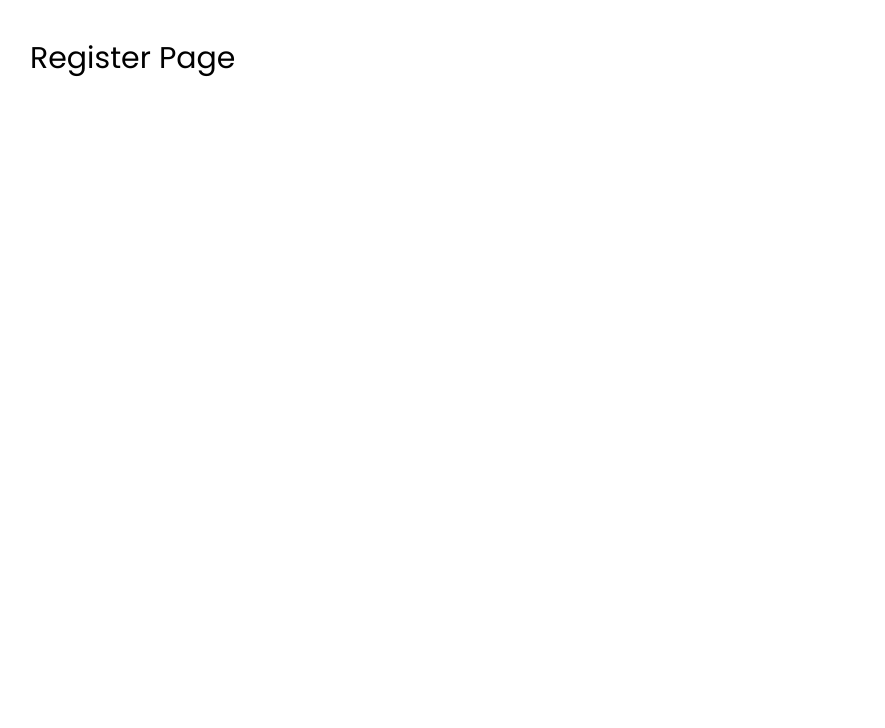
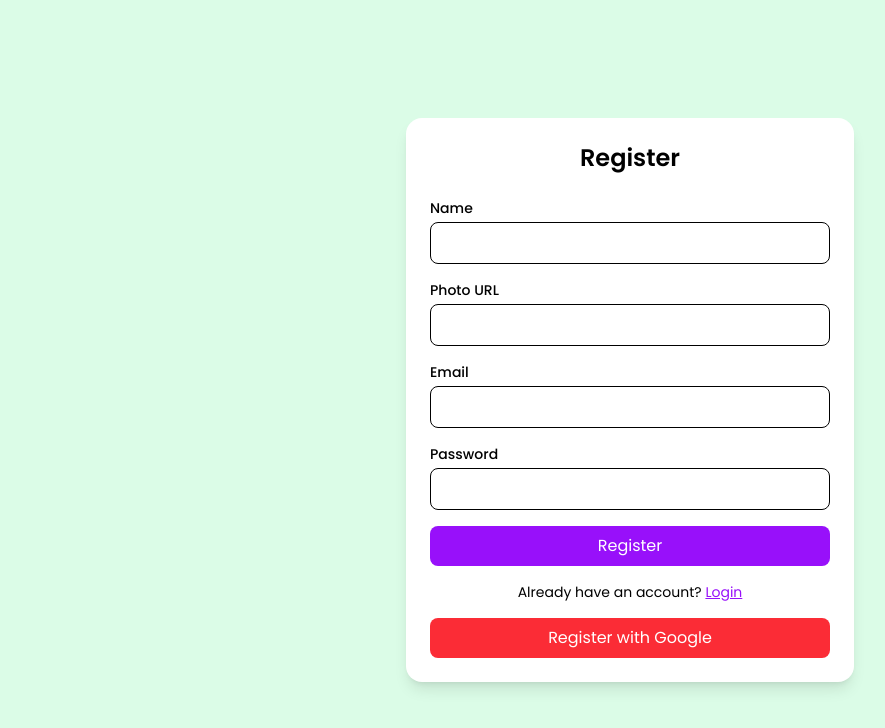
Before and after one commit to zarin-anjum/assignment-11-client, a React (Vite) app: page /register in a window 1280 px wide. Shown: the top 728 px of the page, without its empty margins (10-895 px from the left). Built offline with nearby package versions, Linux system fonts and the light colour scheme; no server answers.

Commit message:
added registration page

```diff
--- a/src/pages/Auth/Login.jsx
+++ b/src/pages/Auth/Login.jsx
@@ -1,7 +1,100 @@
-import React from "react";
+import { useForm } from "react-hook-form";
+import { useNavigate, useLocation } from "react-router-dom";
+import toast from "react-hot-toast";
+import { useAuth } from "../../context/AuthContext";
+import { FcGoogle } from "react-icons/fc";
 
 const Login = () => {
-  return <h1 className="text-3xl p-10">Login Page</h1>;
+  const { loginUser, googleLogin } = useAuth();
+  const navigate = useNavigate();
+  const location = useLocation();
+
+  const from = location.state || "/";
+
+  const {
+    register,
+    handleSubmit,
+    formState: { errors },
+  } = useForm();
+
+  const onSubmit = async (data) => {
+    try {
+      await loginUser(data.email, data.password);
+      toast.success("Login successful 🎉");
+      navigate(from, { replace: true });
+    } catch (error) {
+      toast.error(error.message);
+    }
+  };
+
+  const handleGoogleLogin = async () => {
+    try {
+      await googleLogin();
+      toast.success("Logged in with Google");
+      navigate(from, { replace: true });
+    } catch (error) {
+      toast.error(error.message);
+    }
+  };
+
+  return (
+    <div className="min-h-screen flex justify-center items-center bg-base-200">
+      <div className="card w-full max-w-md shadow-xl bg-base-100">
+        <div className="card-body">
+          <h2 className="text-2xl font-bold text-center">Login</h2>
+
+          <form onSubmit={handleSubmit(onSubmit)} className="space-y-4">
+            {/* Email */}
+            <div>
+              <input
+                type="email"
+                placeholder="Email"
+                className="input input-bordered w-full"
+                {...register("email", { required: "Email is required" })}
+              />
+              {errors.email && (
+                <p className="text-red-500 text-sm mt-1">
+                  {errors.email.message}
+                </p>
+              )}
+            </div>
+
+            {/* Password */}
+            <div>
+              <input
+                type="password"
+                placeholder="Password"
+                className="input input-bordered w-full"
+                {...register("password", {
+                  required: "Password is required",
+                })}
+              />
+              {errors.password && (
+                <p className="text-red-500 text-sm mt-1">
+                  {errors.password.message}
+                </p>
+              )}
+            </div>
+
+            {/* Login Button */}
+            <button className="btn btn-primary w-full">Login</button>
+          </form>
+
+          {/* Divider */}
+          <div className="divider">OR</div>
+
+          {/* Google Button */}
+          <button
+            onClick={handleGoogleLogin}
+            className="btn btn-outline w-full flex items-center gap-2"
+          >
+            <FcGoogle size={20} />
+            Continue with Google
+          </button>
+        </div>
+      </div>
+    </div>
+  );
 };
 
 export default Login;
--- a/src/pages/Auth/Register.jsx
+++ b/src/pages/Auth/Register.jsx
@@ -1,7 +1,202 @@
-import React from "react";
+import { useState } from "react";
+import { useAuth } from "../../context/AuthContext";
+import { useNavigate, Link } from "react-router-dom";
+import { updateProfile } from "firebase/auth";
+import toast from "react-hot-toast";
+import { Helmet } from "react-helmet";
 
 const Register = () => {
-  return <h1 className="text-3xl p-10">Register Page</h1>;
+  const { createUser, googleLogin } = useAuth();
+  const [error, setError] = useState("");
+  const [loading, setLoading] = useState(false);
+  const [success, setSuccess] = useState("");
+  const [showPassword, setShowPassword] = useState(false);
+  const navigate = useNavigate();
+
+  const togglePassword = () => setShowPassword(!showPassword);
+
+  const getFriendlyError = (error) => {
+    const code = error.code || "";
+    switch (code) {
+      case "auth/email-already-in-use":
+        return "This email is already registered.";
+      case "auth/invalid-email":
+        return "Please enter a valid email address.";
+      case "auth/weak-password":
+        return "Password is too weak. Use at least 6 characters.";
+      default:
+        return "Registration failed. Please try again.";
+    }
+  };
+
+  const handleRegister = async (e) => {
+    e.preventDefault();
+    setError("");
+    setSuccess("");
+
+    const name = e.target.name.value;
+    const photoURL = e.target.photoURL.value;
+    const email = e.target.email.value;
+    const password = e.target.password.value;
+
+    // Password validation
+    const uppercase = /[A-Z]/.test(password);
+    const lowercase = /[a-z]/.test(password);
+    if (!uppercase || !lowercase || password.length < 6) {
+      toast.error(
+        "Password must include uppercase, lowercase letters, and at least 6 characters.",
+        {
+          style: {
+            borderRadius: "10px",
+            background: "#FEE2E2",
+            color: "#B91C1C",
+          },
+        },
+      );
+      setLoading(false);
+      return;
+    }
+
+    try {
+      const result = await createUser(email, password);
+
+      // Update profile
+      await updateProfile(result.user, {
+        displayName: name,
+        photoURL: photoURL,
+      });
+
+      toast.success("Registration successful!", {
+        style: {
+          borderRadius: "10px",
+          background: "#DCFCE7",
+          color: "#166534",
+        },
+      });
+      e.target.reset();
+      navigate("/");
+    } catch (err) {
+      console.log("Firebase registration error:", err);
+      const message = getFriendlyError(err);
+      toast.error(message, {
+        style: {
+          borderRadius: "10px",
+          background: "#FEE2E2",
+          color: "#B91C1C",
+        },
+      });
+    } finally {
+      setLoading(false);
+    }
+  };
+
+  const handleGoogleLogin = async () => {
+    try {
+      await googleLogin();
+      toast.success("Logged in with Google!", {
+        style: {
+          borderRadius: "10px",
+          background: "#DCFCE7",
+          color: "#166534",
+        },
+      });
+      navigate("/");
+    } catch (err) {
+      const message = getFriendlyError(err);
+      toast.error(message, {
+        style: {
+          borderRadius: "10px",
+          background: "#FEE2E2",
+          color: "#B91C1C",
+        },
+      });
+    }
+  };
+
+  return (
+    <div className="lg:min-h-screen p-12 flex justify-center items-center bg-green-100">
+      <Helmet>
+        <title>KrishiLink – Registration</title>
+      </Helmet>
+      <div className="w-full max-w-md p-6 bg-white rounded-2xl shadow-lg">
+        <h2 className="text-lg md:text-2xl font-semibold text-center mb-6">
+          Register
+        </h2>
+
+        <form onSubmit={handleRegister} className="space-y-2 md:space-y-4">
+          <div>
+            <label className="block text-sm font-medium mb-1">Name</label>
+            <input
+              type="text"
+              name="name"
+              className="w-full border px-3 py-2 rounded-lg"
+              required
+            />
+          </div>
+
+          <div>
+            <label className="block text-sm font-medium mb-1">Photo URL</label>
+            <input
+              type="text"
+              name="photoURL"
+              className="w-full border px-3 py-2 rounded-lg"
+            />
+          </div>
+
+          <div>
+            <label className="block text-sm font-medium mb-1">Email</label>
+            <input
+              type="email"
+              name="email"
+              className="w-full border px-3 py-2 rounded-lg"
+              required
+            />
+          </div>
+
+          <div className="relative">
+            <label className="block text-sm font-medium mb-1">Password</label>
+            <input
+              type={showPassword ? "text" : "password"}
+              name="password"
+              className="w-full border px-3 py-2 rounded-lg"
+              required
+            />
+            <button
+              type="button"
+              onClick={togglePassword}
+              className="absolute top-2 right-2 text-gray-500"
+            ></button>
+          </div>
+
+          {error && <p className="text-red-600 text-sm text-center">{error}</p>}
+          {success && (
+            <p className="text-green-600 text-sm text-center">{success}</p>
+          )}
+
+          <button
+            type="submit"
+            className="w-full bg-purple-600 text-white py-2 rounded-lg hover:bg-purple-700 transition"
+          >
+            Register
+          </button>
+        </form>
+
+        <p className="text-center mt-4 text-sm">
+          Already have an account?{" "}
+          <Link to="/login" className="text-purple-600 underline">
+            Login
+          </Link>
+        </p>
+
+        <button
+          onClick={handleGoogleLogin}
+          className="w-full mt-4 bg-red-500 text-white py-2 rounded-lg hover:bg-red-600 transition"
+        >
+          Register with Google
+        </button>
+      </div>
+    </div>
+  );
 };
 
 export default Register;
```
